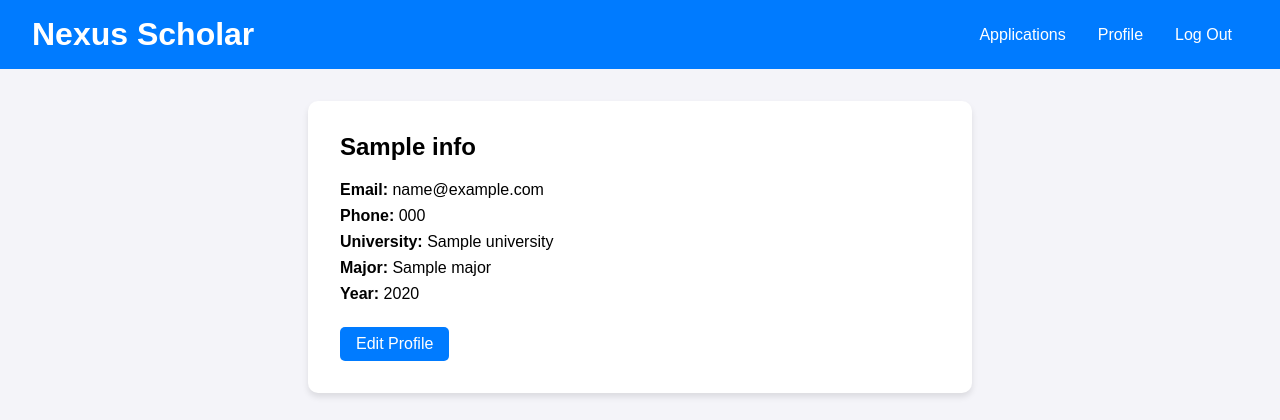
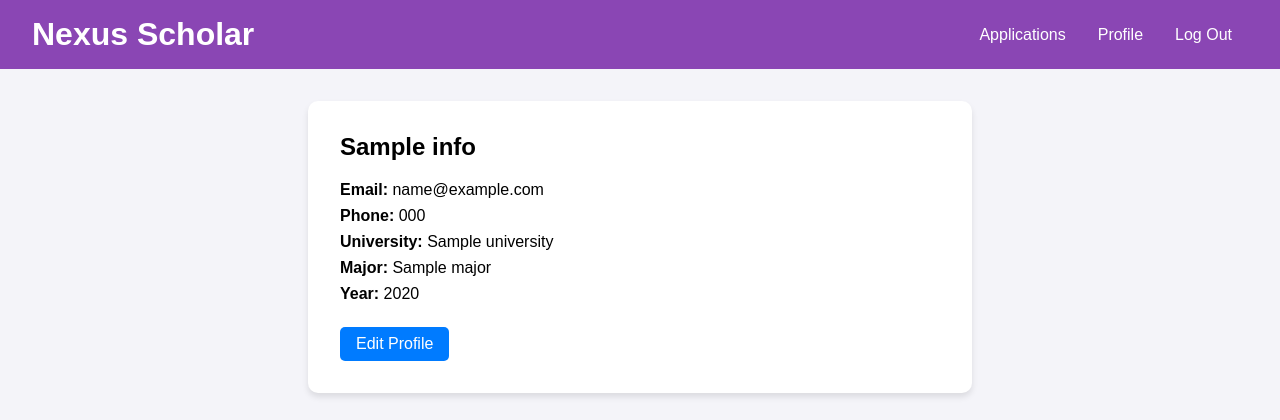
Before and after one commit to jogeshwaranish/research-website, a Flask app: template templates/profile.html in a window 1280 px wide. Shown: the top 420 px of the page. Run offline with Flask 3, Linux system fonts and the light colour scheme; the template is opened without the code that fills it: most values are stand-ins (such as "Sample title", 1, 10 or a date in 2020).

Commit message:
color change

```diff
--- a/templates/profile.html
+++ b/templates/profile.html
@@ -12,7 +12,7 @@
             background-color: #f4f4f9;
         }
         header {
-            background-color: #007BFF;
+            background-color: #8a46b4;
             color: #ffffff;
             padding: 1em 2em;
             display: flex;
```
